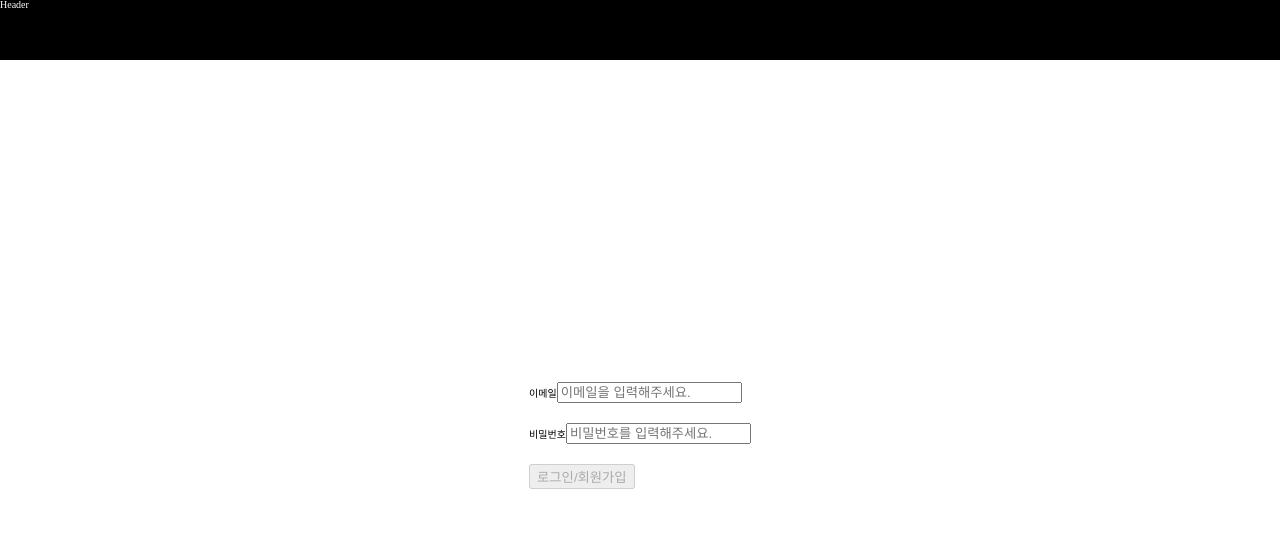
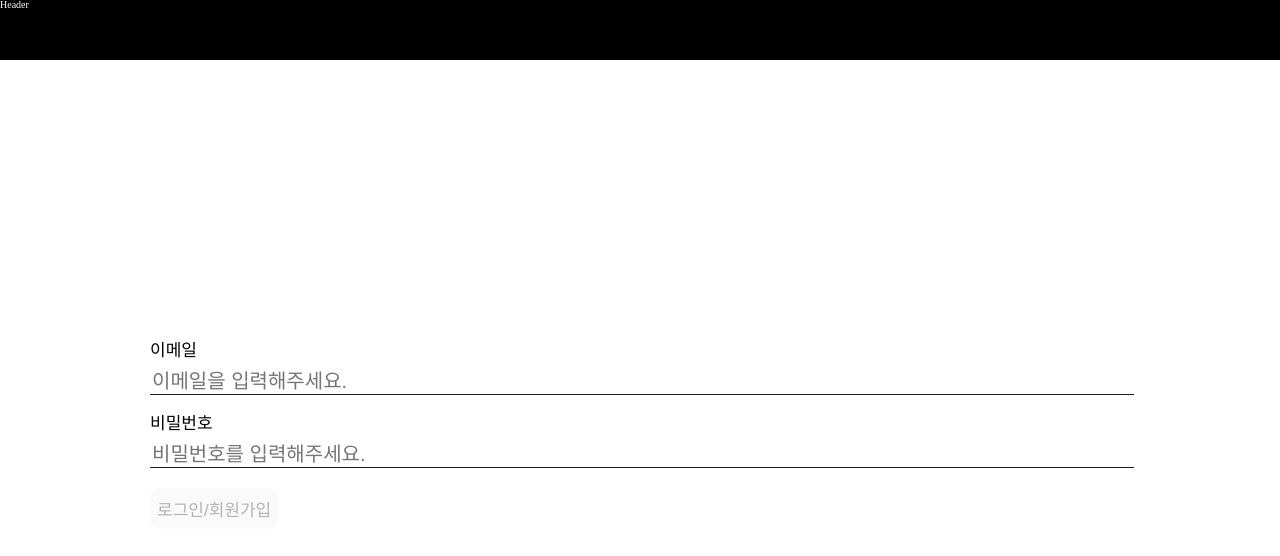
Before and after one commit to movie42/todo, a React (Create React App) app: page / in a window 1280 px wide. Shown: the top 556 px of the page. Built offline with nearby package versions, Linux system fonts and the light colour scheme.

Commit message:
feat:api, Authentication 변경
api
- post header 변경
Authentication
- Form 컴포넌트 변경

```diff
--- a/src/Pages/Auth/Authentication.tsx
+++ b/src/Pages/Auth/Authentication.tsx
@@ -5,6 +5,7 @@ import useLocalStorage from "./hooks/useLocalStorage";
 import { Container, FormContainer, FormItemWrapper } from "./Styles";
 import { useNavigate } from "react-router-dom";
 import { LOCAL_STORAGE_KEY } from "@/lib/Immutable/Immutable";
+import { Form } from "@/Components";
 
 const Authentication = () => {
   const navigate = useNavigate();
@@ -43,10 +44,10 @@ const Authentication = () => {
   return (
     <Container>
       <FormContainer>
-        <form onSubmit={(e) => handleSubmit(e, { email, password })}>
+        <Form onSubmit={(e) => handleSubmit(e, { email, password })}>
           <FormItemWrapper>
-            <label>이메일</label>
-            <input
+            <Form.Label>이메일</Form.Label>
+            <Form.Input
               type="text"
               placeholder="이메일을 입력해주세요."
               value={email}
@@ -63,8 +64,8 @@ const Authentication = () => {
             />
           </FormItemWrapper>
           <FormItemWrapper>
-            <label>비밀번호</label>
-            <input
+            <Form.Label>비밀번호</Form.Label>
+            <Form.Input
               type="password"
               placeholder="비밀번호를 입력해주세요."
               value={password}
@@ -82,8 +83,8 @@ const Authentication = () => {
               }}
             />
           </FormItemWrapper>
-          <button disabled={buttonDisabled}>로그인/회원가입</button>
-        </form>
+          <Form.Button disabled={buttonDisabled}>로그인/회원가입</Form.Button>
+        </Form>
       </FormContainer>
     </Container>
   );
--- a/src/Pages/Auth/Styles.tsx
+++ b/src/Pages/Auth/Styles.tsx
@@ -6,7 +6,15 @@ export const Container = styled.div`
   align-items: center;
   height: calc(100vh - 7rem);
 `;
-export const FormContainer = styled.div``;
+
+export const FormContainer = styled.div`
+  box-sizing: border-box;
+  padding: 0 1rem;
+  width: 100%;
+  max-width: 1000px;
+`;
 export const FormItemWrapper = styled.div`
+  display: grid;
+  grid-gap: 1rem;
   margin: 2rem 0;
 `;
--- a/src/lib/Immutable/index.ts
+++ b/src/lib/Immutable/index.ts
@@ -1 +1 @@
-export { REG_EXP } from "./Immutable";
+export { REG_EXP, LOCAL_STORAGE_KEY, BASE_URL } from "./Immutable";
--- a/src/lib/api/api.ts
+++ b/src/lib/api/api.ts
@@ -47,7 +47,7 @@ export const postData = async <T extends unknown>({
   try {
     const response = await instance.post(url, data, {
       headers: {
-        Authorization: token
+        Authorization: `Bearer ${token}`
       },
       ...config
     });
```
